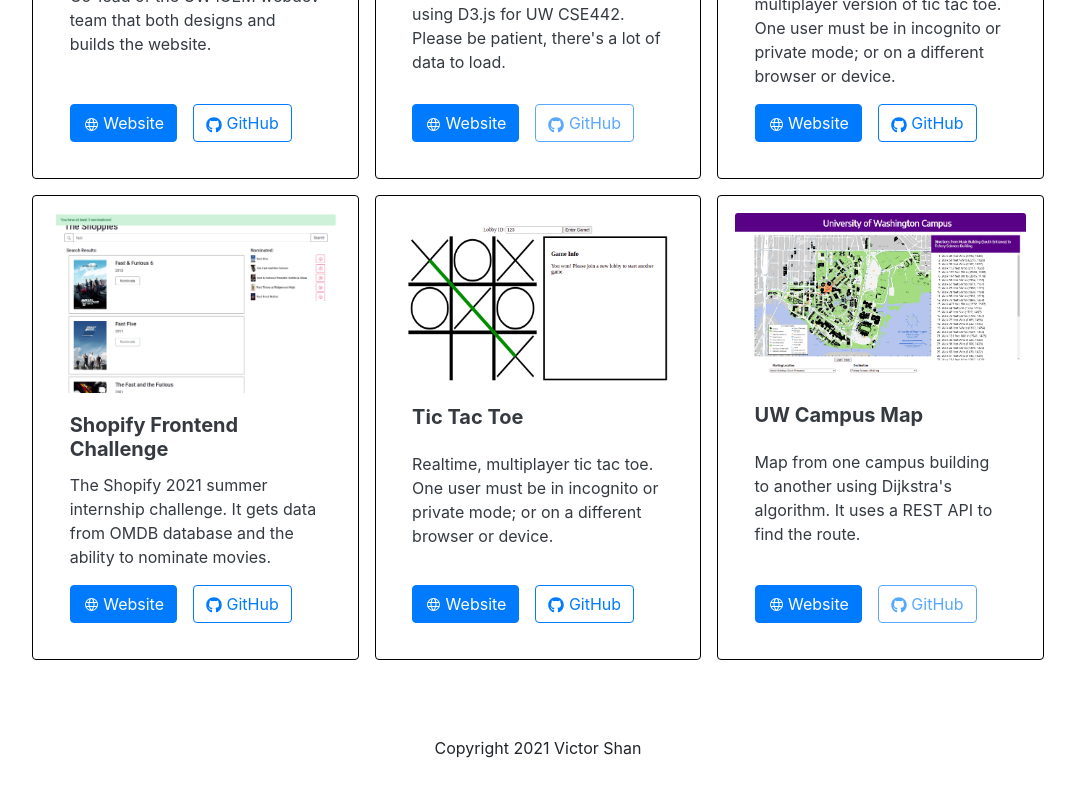
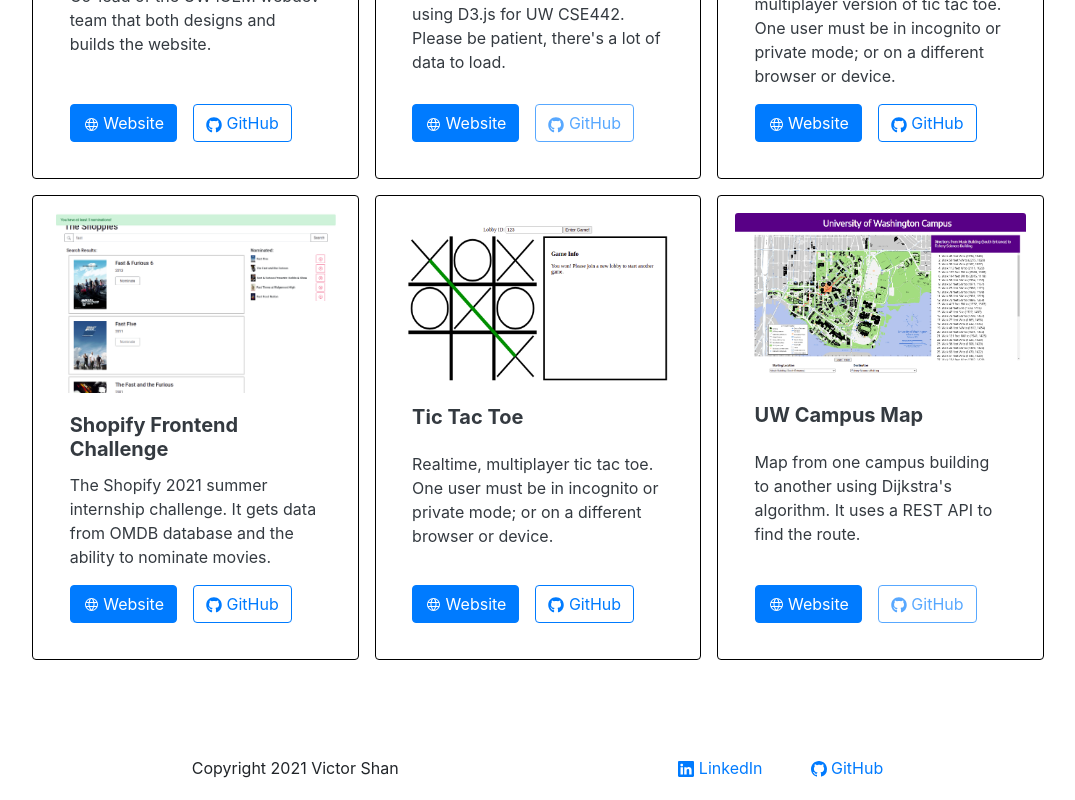
Before and after one commit to VictorShan/VictorShan.github.io, a Next.js app: page / in a window 1280 px wide. Shown: the part 1571-2371 px from the top of the page, without its empty margins (102-1177 px from the left). Before the commit the page ends 2347 px from the top, so only its background shows below. Built offline with nearby package versions, Linux system fonts and the light colour scheme.

Commit message:
added linkedin and github links in footer

```diff
--- a/package.json
+++ b/package.json
@@ -14,6 +14,7 @@
     "next": "^11.0.1",
     "react": "^17.0.2",
     "react-bootstrap": "^1.6.1",
+    "react-bootstrap-icons": "^1.5.0",
     "react-dom": "^17.0.2",
     "sass": "^1.35.1"
   },
--- a/pages/index.tsx
+++ b/pages/index.tsx
@@ -9,7 +9,7 @@
   return (
     <div className={styles.container}>
       <Head>
-        <title>Victor Shan - Home</title>
+        <title>Victor Shan - Software Engineer</title>
         <meta name="viewport" content="width=device-width, initial-scale=1" />
       </Head>
       <main className={styles.main}>
--- a/src/Footer/Footer.module.sass
+++ b/src/Footer/Footer.module.sass
@@ -1,3 +1,21 @@
 .footer
   width: 100%
   text-align: center
+  display: grid
+  grid-template-columns: 1fr 1fr
+  align-items: center
+  padding: 20px
+
+  p
+    margin-bottom: 0
+
+  div
+    display: flex
+    justify-content: center
+
+    a:nth-child(1)
+      margin-right: 3rem
+
+@media screen and ( max-width: 500px )
+  .footer
+    grid-template-columns: 1fr
--- a/src/Footer/Footer.tsx
+++ b/src/Footer/Footer.tsx
@@ -1,9 +1,18 @@
 import styles from './Footer.module.sass'
+import { Linkedin, Github } from 'react-bootstrap-icons'
 
 export default function Footer() {
   return (
     <footer className={styles.footer}>
       <p>Copyright 2021 Victor Shan</p>
+      <div>
+        <a href="https://www.linkedin.com/in/victorshanvs/" target="_blank" rel="noopener noreferrer">
+          <Linkedin /> LinkedIn
+        </a>
+        <a href="https://github.com/VictorShan" target="_blank" rel="noopener noreferrer">
+          <Github /> GitHub
+        </a>
+      </div>
     </footer>
   )
 }
```
Also changed, not shown: 1 other file (tests, documents, lock files or other folders).
